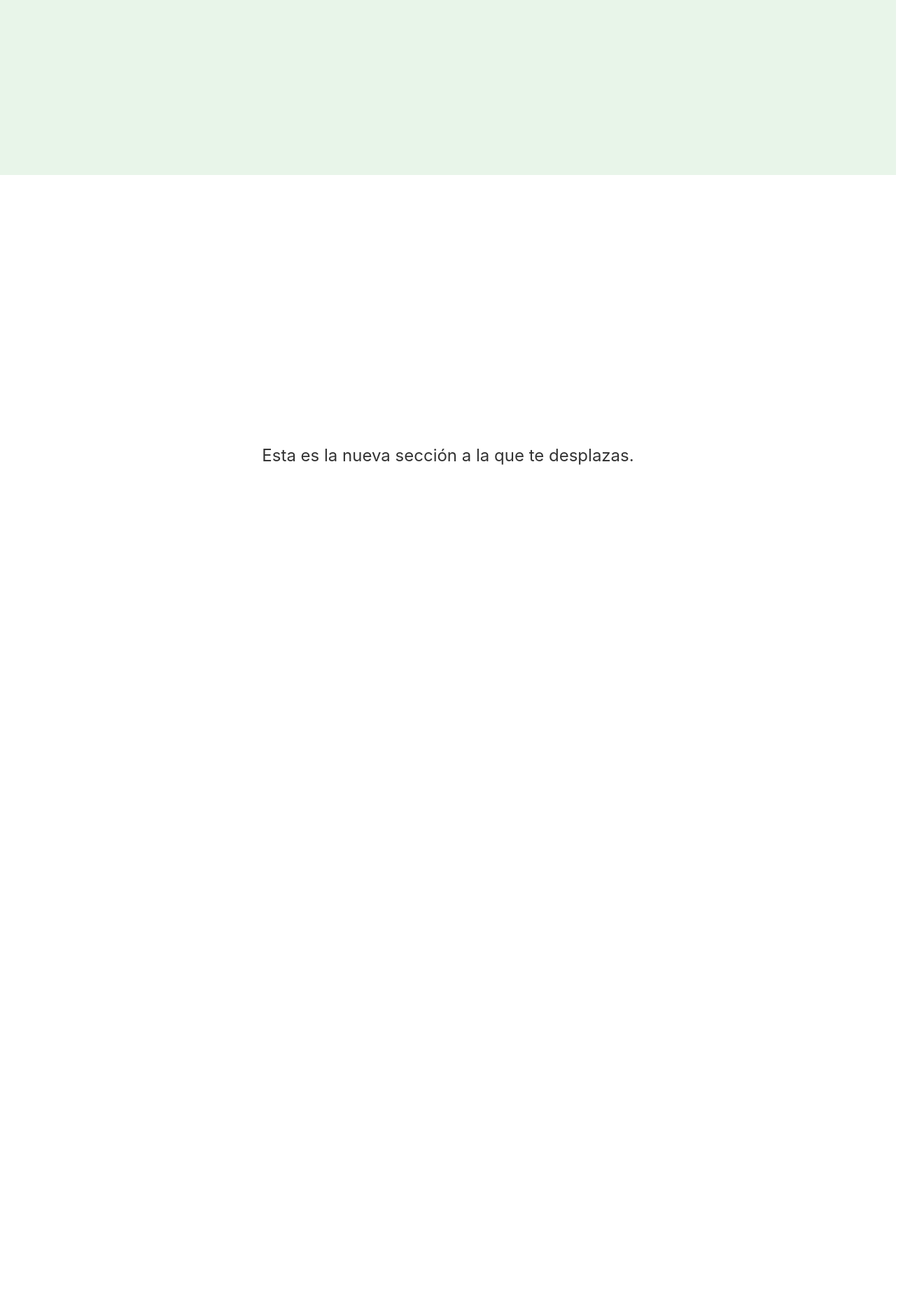
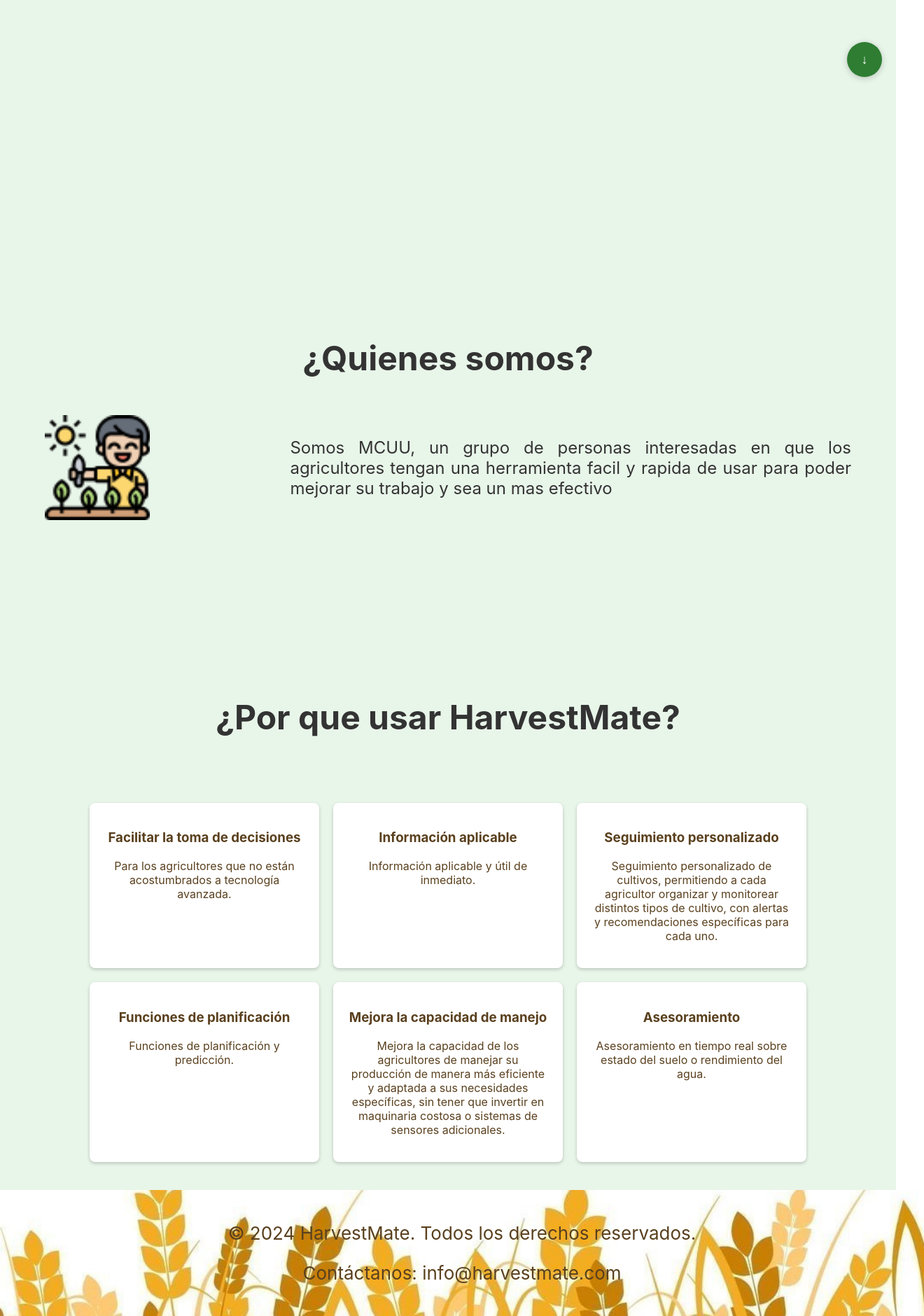
Before and after one commit to sinaloa10/harvestmate, a React (Create React App) app: page / in a window 1280 px wide. Shown: the part 670-2550 px from the top of the page at 70% size, 1320 px wide, since content can reach past the window. Before the commit the page ends 1720 px from the top, so only its background shows below. Built offline with nearby package versions, Linux system fonts and the light colour scheme.

Commit message:
commit num???

```diff
--- a/src/welcomePage.js
+++ b/src/welcomePage.js
@@ -1,4 +1,5 @@
 import React, { useState } from 'react';
+
 
 function WelcomePage() {
   const [isHovered, setIsHovered] = useState(false);
@@ -17,6 +18,8 @@
       behavior: 'smooth',
     });
   };
+
+
 
   const styles = {
     body: {
@@ -78,21 +81,92 @@
       textTransform: 'uppercase',
       fontSize: '15px',
       transition: isActive ? '100ms' : 'all 0.5s ease',
-      color: isHovered || isActive ? '#fff' : '#000',
+      color: isHovered || isActive ? '#fff' : '#fff',
       transform: isActive ? 'translateY(10px)' : 'none',
       fontWeight: 'bold',
     },
     content: {
-      height: '100vh',
+      height: 'auto',
+      display: 'flex',
+      flexDirection: 'column',
+      alignItems: 'center',
+      backgroundColor: '#e8f5e9',
+      color: '#333',
+      fontSize: '24px',
+      padding: '20px 0',
+    },
+    contenido1: {
+      height: 'auto',
+      display: 'flex',
+      flexDirection: 'column',
+      alignItems: 'center',
+      backgroundColor: '#e8f5e9',
+      color: '#333',
+      fontSize: '24px',
+      padding: '200px 0',
+    },
+    contentContainer: {
+      display: 'flex',
+      justifyContent: 'space-between',
+      alignItems: 'center',
+      width: '90%', // Ajusta el ancho según lo necesites
+      marginTop: '20px',
+    },
+    image: {
+      width: '150px', // Ajusta el tamaño de la imagen según lo necesites
+      height: 'auto',
+    },
+    introduccion: {
+      color: '#5a401e',
+    },
+    infoGrid: {
+      display: 'grid',
+      gridTemplateColumns: 'repeat(auto-fill, minmax(250px, 1fr))', // Ajusta el número de columnas
+      gap: '20px',
+      padding: '20px',
+      width: '80%',
+      marginTop: '40px',
+    },
+    infoBox: {
+      backgroundColor: '#ffffff',
+      borderRadius: '8px',
+      boxShadow: '0 2px 5px rgba(0,0,0,0.2)',
+      padding: '20px',
+      textAlign: 'center',
+      color: '#5a401e',
+      fontSize: '16px',
+    },
+    scrollButton: {
+      position: 'fixed',
+      bottom: '20px', // Espacio desde el fondo
+      right: '20px', // Espacio desde la derecha
+      backgroundColor: '#2e7d32',
+      color: 'white',
+      border: 'none',
+      borderRadius: '50%',
+      width: '50px',
+      height: '50px',
+      cursor: 'pointer',
+      boxShadow: '0 2px 10px rgba(0, 0, 0, 0.2)',
+      fontSize: '18px',
       display: 'flex',
       justifyContent: 'center',
       alignItems: 'center',
-      backgroundColor: '#fff',
-      color: '#333',
-      fontSize: '24px',
+      transition: 'background-color 0.3s',
     },
-    introduccion: {
+    scrollButtonHover: {
+      backgroundColor: '#6c3c11',
+    },
+    footer: {
+
+      backgroundImage: 'url("./footer.jpg")', // Asegúrate de poner la ruta correcta de tu imagen
+      backgroundSize: 'cover',
       color: '#5a401e',
+      textAlign: 'center',
+      padding: '20px',
+      position: 'relative',
+      bottom: 0,
+      width: '100%',
     },
   };
 
@@ -107,7 +181,7 @@
   return (
     <>
       <nav style={styles.navbar}>
-        <img src='./siembra.png' alt='Logo' style={{ height: '40px' }} /> {/* Ajusta la altura según lo necesites */}
+        <img src='./siembra.png' alt='Logo' style={{ height: '40px' }} />
         <a
           href="#"
           style={styles.navItem}
@@ -138,20 +212,65 @@
         <p style={styles.introduccion} className="introduccion">
           HarvestMate es una herramienta diseñada para ayudarte a evaluar las condiciones de tu terreno. Conoce si las condiciones del suelo, el clima y otros factores son ideales para sembrar. Nuestro objetivo es brindarte información útil para mejorar tus decisiones agrícolas.
         </p>
+
         <button
           style={styles.buttonPrincipal}
-          onMouseEnter={handleMouseEnter}
-          onMouseLeave={handleMouseLeave}
-          onMouseDown={handleMouseDown}
-          onMouseUp={handleMouseUp}
-          onClick={handleButtonClick}
+
         >
           ¡Comencemos!
         </button>
+      </div >
+      <div style={styles.contenido1}>
+        <h1>¿Quienes somos?</h1>
+        <div className='contenido1' style={styles.contentContainer}>
+          <img src='./siembra.png' alt='Logo' style={styles.image} />
+          <p style={{ flex: .8 , textAlign: 'justify'}}>Somos MCUU, un grupo de personas interesadas en que los agricultores tengan una herramienta facil y rapida de usar para poder mejorar su trabajo y sea un mas efectivo</p>
+        </div>
       </div>
+
       <div style={styles.content}>
-        <p>Esta es la nueva sección a la que te desplazas.</p>
+      <h1>¿Por que usar HarvestMate?</h1>
+      <div style={styles.infoGrid}>
+        <div style={styles.infoBox}>
+          <h3>Facilitar la toma de decisiones</h3>
+          <p>Para los agricultores que no están acostumbrados a tecnología avanzada.</p>
+        </div>
+        <div style={styles.infoBox}>
+          <h3>Información aplicable</h3>
+          <p>Información aplicable y útil de inmediato.</p>
+        </div>
+        <div style={styles.infoBox}>
+          <h3>Seguimiento personalizado</h3>
+          <p>Seguimiento personalizado de cultivos, permitiendo a cada agricultor organizar y monitorear distintos tipos de cultivo, con alertas y recomendaciones específicas para cada uno.</p>
+        </div>
+        <div style={styles.infoBox}>
+          <h3>Funciones de planificación</h3>
+          <p>Funciones de planificación y predicción.</p>
+        </div>
+        <div style={styles.infoBox}>
+          <h3>Mejora la capacidad de manejo</h3>
+          <p>Mejora la capacidad de los agricultores de manejar su producción de manera más eficiente y adaptada a sus necesidades específicas, sin tener que invertir en maquinaria costosa o sistemas de sensores adicionales.</p>
+        </div>
+        <div style={styles.infoBox}>
+          <h3>Asesoramiento</h3>
+          <p>Asesoramiento en tiempo real sobre estado del suelo o rendimiento del agua.</p>
+        </div>
       </div>
+      </div>
+      <button
+        style={styles.scrollButton}
+        onClick={handleButtonClick}
+        onMouseEnter={handleMouseEnter}
+        onMouseLeave={handleMouseLeave}
+        onMouseDown={handleMouseDown}
+        onMouseUp={handleMouseUp}
+      >
+        ↓
+      </button>
+      <footer style={styles.footer}>
+        <p>&copy; 2024 HarvestMate. Todos los derechos reservados.</p>
+        <p>Contáctanos: info@harvestmate.com</p>
+      </footer>
     </>
   );
 }
```
Also changed, not shown: public/footer.jpg (added).
